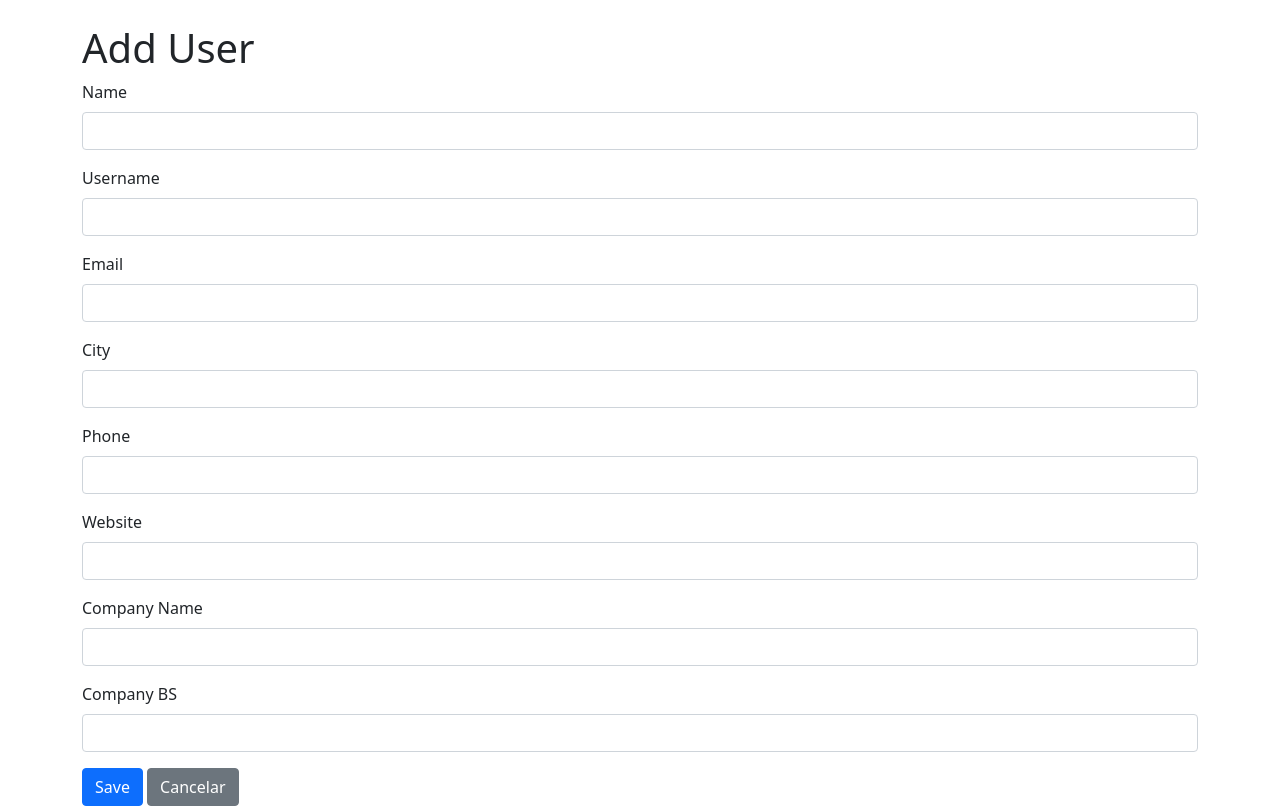
After one commit to NorbertCiro/prueba_api_susuerte, a PHP site: page /views/form.php in a window 1280 px wide. The commit adds this page. Run offline with PHP 8.4, Linux system fonts and the light colour scheme.

Commit message:
Added chages views

```diff
--- /dev/null
+++ b/app/views/form.php
@@ -0,0 +1,59 @@
+<!DOCTYPE html>
+<html lang="en">
+<head>
+    <meta charset="UTF-8">
+    <meta name="viewport" content="width=device-width, initial-scale=1.0">
+    <title><?php echo isset($user) ? 'Edit User' : 'Add User'; ?></title>
+    <link href="https://cdn.jsdelivr.net/npm/bootstrap@5.0.2/dist/css/bootstrap.min.css" rel="stylesheet" integrity="sha384-EVSTQN3/azprG1Anm3QDgpJLIm9Nao0Yz1ztcQTwFspd3yD65VohhpuuCOmLASjC" crossorigin="anonymous">
+    <!-- <link rel="stylesheet" href="css/style.css"> -->
+</head>
+<body>
+     <!-- include '/views/templates/header.php';  -->
+
+    <div class="container mt-4">
+        <h1><?php echo isset($user) ? 'Edit User' : 'Add User'; ?></h1>
+        <form action="save.php" method="POST">
+            <?php if (isset($user)): ?>
+                <input type="hidden" name="id" value="<?php echo htmlspecialchars($user['id']); ?>">
+            <?php endif; ?>
+            <div class="mb-3">
+                <label for="name" class="form-label">Name</label>
+                <input type="text" name="name" id="name" class="form-control" value="<?php echo isset($user) ? htmlspecialchars($user['name']) : ''; ?>" required>
+            </div>
+            <div class="mb-3">
+                <label for="username" class="form-label">Username</label>
+                <input type="text" name="username" id="username" class="form-control" value="<?php echo isset($user) ? htmlspecialchars($user['username']) : ''; ?>" required>
+            </div>
+            <div class="mb-3">
+                <label for="email" class="form-label">Email</label>
+                <input type="email" name="email" id="email" class="form-control" value="<?php echo isset($user) ? htmlspecialchars($user['email']) : ''; ?>" required>
+            </div>
+            <div class="mb-3">
+                <label for="address_city" class="form-label">City</label>
+                <input type="text" name="address_city" id="address_city" class="form-control" value="<?php echo isset($user) ? htmlspecialchars($user['address_city']) : ''; ?>" required>
+            </div>
+            <div class="mb-3">
+                <label for="phone" class="form-label">Phone</label>
+                <input type="text" name="phone" id="phone" class="form-control" value="<?php echo isset($user) ? htmlspecialchars($user['phone']) : ''; ?>" required>
+            </div>
+            <div class="mb-3">
+                <label for="website" class="form-label">Website</label>
+                <input type="text" name="website" id="website" class="form-control" value="<?php echo isset($user) ? htmlspecialchars($user['website']) : ''; ?>" required>
+            </div>
+            <div class="mb-3">
+                <label for="company_name" class="form-label">Company Name</label>
+                <input type="text" name="company_name" id="company_name" class="form-control" value="<?php echo isset($user) ? htmlspecialchars($user['company_name']) : ''; ?>" required>
+            </div>
+            <div class="mb-3">
+                <label for="company_bs" class="form-label">Company BS</label>
+                <input type="text" name="company_bs" id="company_bs" class="form-control" value="<?php echo isset($user) ? htmlspecialchars($user['company_bs']) : ''; ?>" required>
+            </div>
+            <button type="submit" class="btn btn-primary"><?php echo isset($user) ? 'Update' : 'Save'; ?></button>
+            <a href="../" class="btn btn-secondary">Cancelar</a>
+        </form>
+    </div>
+
+     <!-- include 'views/templates/footer.php';  -->
+    <script src="https://stackpath.bootstrapcdn.com/bootstrap/5.3.0/js/bootstrap.bundle.min.js"></script>
+</body>
+</html>
```
Also changed, not shown: app/controllers/UserController.php (+33 -1 lines), app/models/UserModel.php (+32 -0 lines), app/views/home.php (+16 -0 lines).
